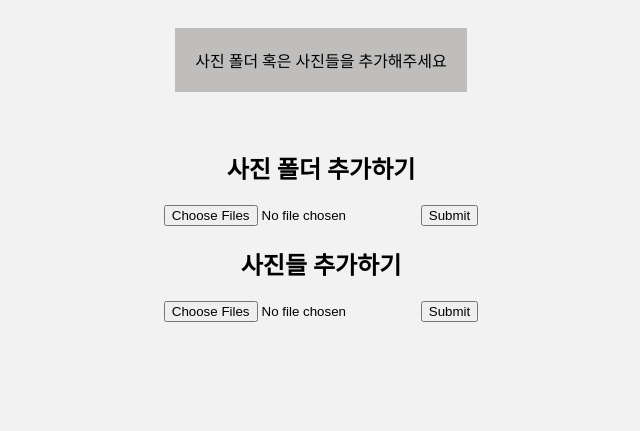
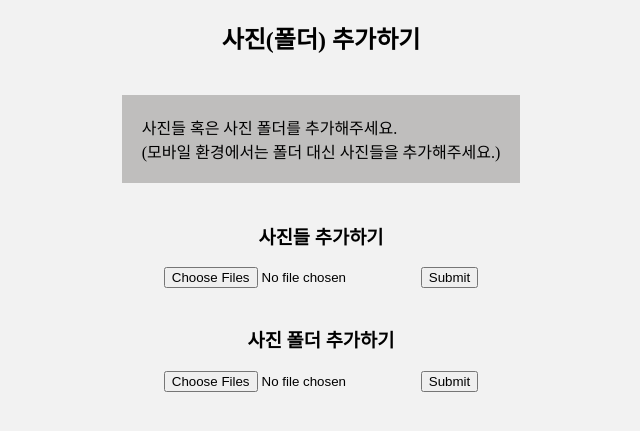
Before and after one commit to JiYeonKim23/GraduationProject, a Flask app: page /upload_photo in a window 1280 px wide. Shown: the top 431 px of the page, without its empty margins (319-959 px from the left). Run offline with Flask 2, Linux system fonts and the light colour scheme.

Commit message:
사진 추가 방식 변경

```diff
--- a/static/css/mycss.css
+++ b/static/css/mycss.css
@@ -2,7 +2,7 @@ body {
     background-color: #F2F2F2;
 }
 
-div,h1,h2,img {
+div,h1,h2,h3,img {
     display:flex;
     justify-content: center; /*가로에서 가운데에 요소 배치*/
 }
--- a/templates/main.html
+++ b/templates/main.html
@@ -48,8 +48,8 @@
     </div>
 
     <div>
-        <a class="addlink" href="/upload_video">얼굴 동영상 업로드하기</a>
-        <a class="addlink" href="/upload_photo">사진 폴더 추가하기</a>
+        <a class="addlink" href="/upload_video">얼굴 동영상 업로드</a>
+        <a class="addlink" href="/upload_photo">사진 폴더 추가</a>
     </div>
     <br><br>
 
--- a/templates/upload_photo.html
+++ b/templates/upload_photo.html
@@ -9,29 +9,29 @@
 </head>
 
 <body>
+    <h2>사진(폴더) 추가하기</h2>
     <div>
         <div class="message">
-        사진 폴더 혹은 사진들을 추가해주세요 <br>
+        사진들 혹은 사진 폴더를 추가해주세요. <br>
+        (모바일 환경에서는 폴더 대신 사진들을 추가해주세요.)<br>
         </div>
     </div>
+
+    <h3>사진들 추가하기</h3>
+    <div>
+    <form method="POST" enctype="multipart/form-data" action="{{url_for('upload_pics_done')}}">
+        <input type="file" accept="image/*" name="file[]" multiple="" />
+        <input type="submit" />
+        </form>
+    </div>
     <br>
-
-    <h2>사진 폴더 추가하기</h2>
-
+    <h3>사진 폴더 추가하기</h3>
     <div>
     <form method="POST" enctype="multipart/form-data" action="{{url_for('upload_pic_done')}}">
         <input type="file" webkitdirectory directory name="file[]" multiple="" />
         <input type="submit" />
         </form>
     </div>
-
-    <h2>사진들 추가하기</h2>
-    <div>
-    <form method="POST" enctype="multipart/form-data" action="{{url_for('upload_pics_done')}}">
-        <input type="file" accept="image/*" name="file[]" multiple="" />
-        <input type="submit" />
-        </form>
-    </div>
 </body>
 
 </html>
```
